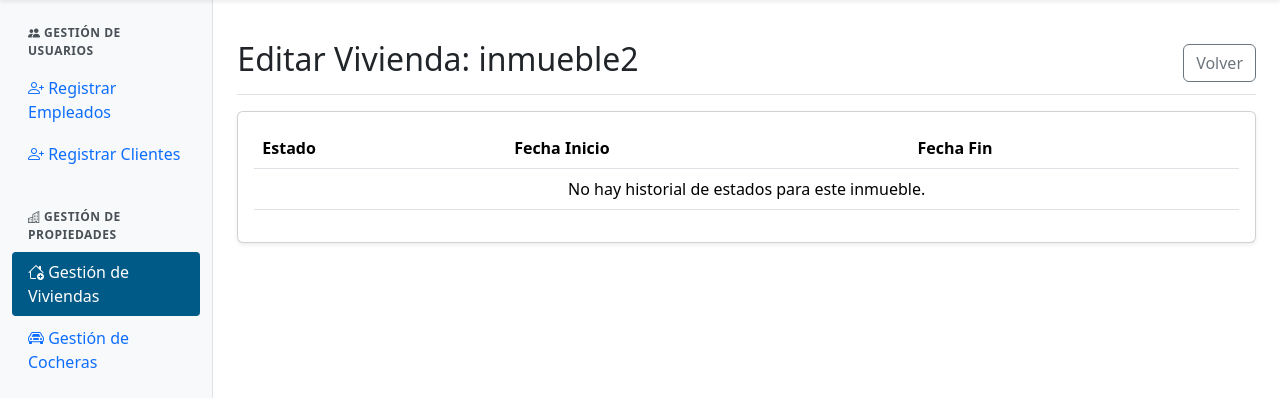
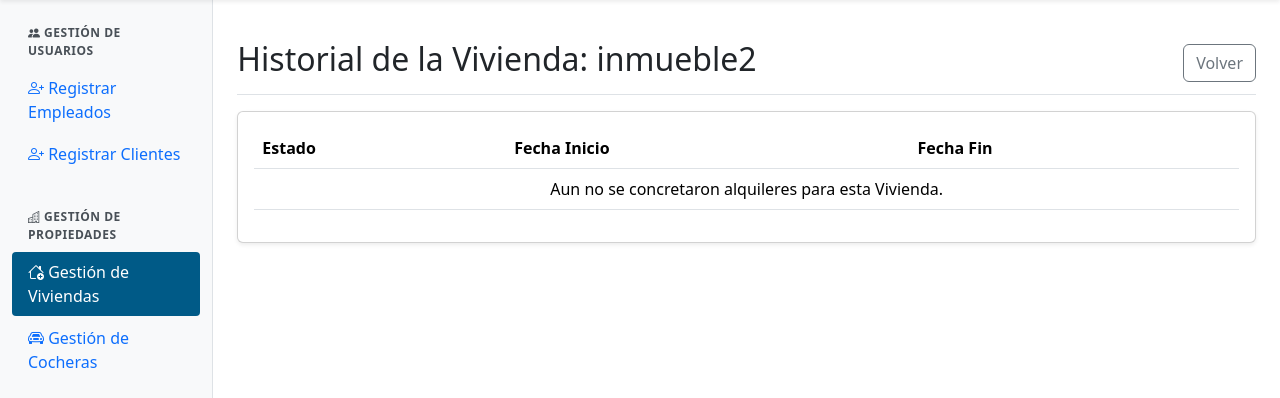
Before and after one commit to Enki7504/alquilerExpress, a Django app: page /panel/inmuebles/historial/2/ in a window 1280 px wide. Shown: the part 70-468 px from the top of the page. Run offline with Django 5.2, Linux system fonts and the light colour scheme; a user stored in the database is signed in; data comes from the database, SQL or seed files in the repository; data that the repository does not hold is empty; some libraries are stand-ins or nearby versions.

Commit message:
cambio descripciones

```diff
--- a/web/templates/admin/admin_cocheras_historial.html
+++ b/web/templates/admin/admin_cocheras_historial.html
@@ -31,7 +31,7 @@
             {% endfor %}
           {% else %}
             <tr>
-              <td colspan="3" class="text-center">No hay historial de estados para esta cochera.</td>
+              <td colspan="3" class="text-center">Aun no se concretaron alquileres para esta Cochera.</td>
             </tr>
           {% endif %}
         </tbody>
--- a/web/templates/admin/admin_inmuebles_historial.html
+++ b/web/templates/admin/admin_inmuebles_historial.html
@@ -5,7 +5,7 @@
 
 {% block admin_content %}
 <div class="d-flex justify-content-between flex-wrap flex-md-nowrap align-items-center pt-3 pb-2 mb-3 border-bottom">
-  <h1 class="h2">Editar Vivienda: {{ inmueble.nombre }}</h1>
+  <h1 class="h2">Historial de la Vivienda: {{ inmueble.nombre }}</h1>
   <a href="{% url 'admin_inmuebles' %}" class="btn btn-outline-secondary">Volver</a>
 </div>
 
@@ -31,7 +31,7 @@
             {% endfor %}
           {% else %}
             <tr>
-              <td colspan="3" class="text-center">No hay historial de estados para este inmueble.</td>
+              <td colspan="3" class="text-center">Aun no se concretaron alquileres para esta Vivienda.</td>
             </tr>
           {% endif %}
         </tbody>
```
